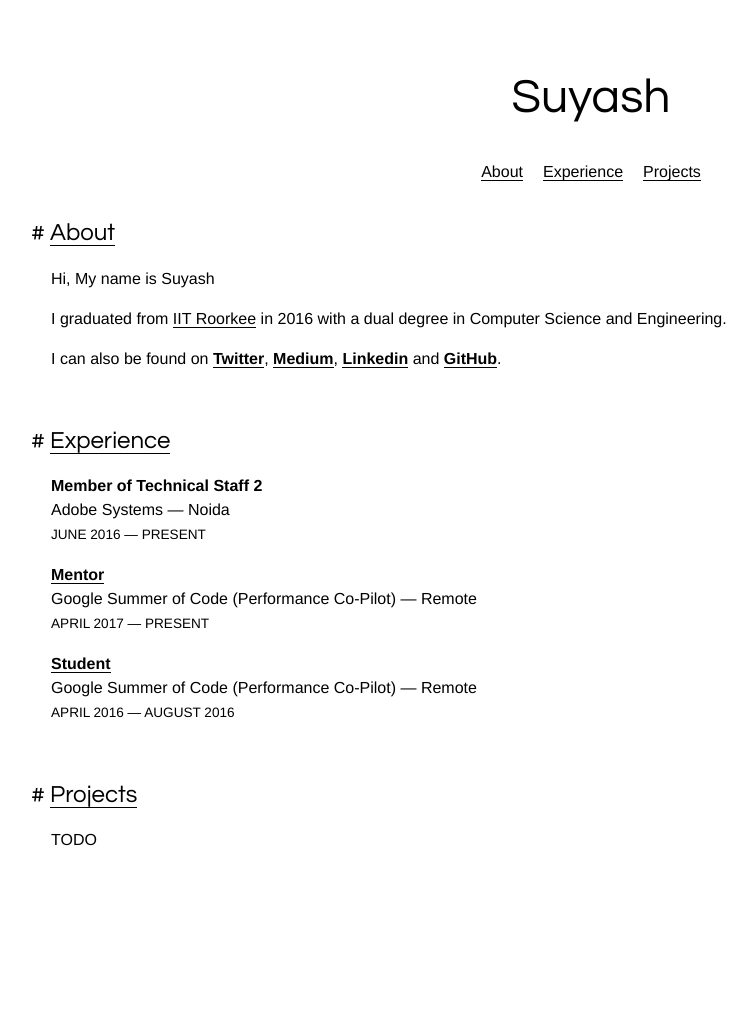
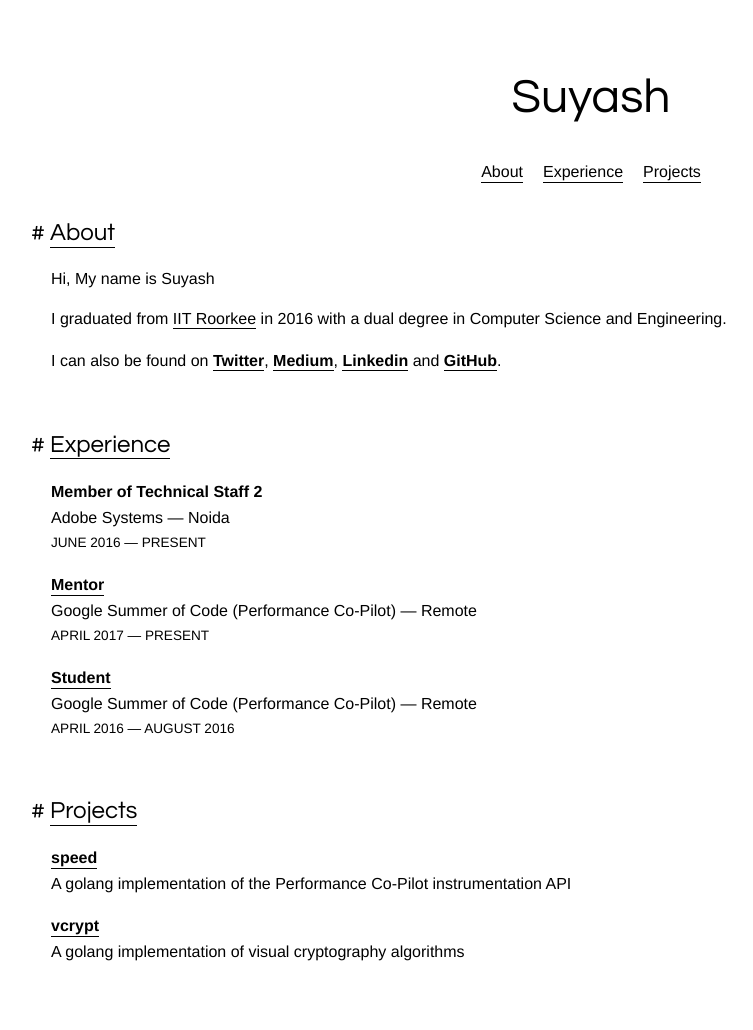
Before and after one commit to suyash/suyash.github.io, a Jekyll site: the page built from index.html, in a window 1280 px wide. Shown: the whole page, without its empty margins (49-802 px from the left). Built offline with Jekyll 4.4.1, drawn with Linux system fonts in a browser that asks for light colours; before the commit the page ends 918 px from its top, so only the background shows below that.

Commit message:
add projects

```diff
--- /dev/null
+++ b/_data/projects.yml
@@ -0,0 +1,7 @@
+- name: speed
+  description: A golang implementation of the Performance Co-Pilot instrumentation API
+  website: https://github.com/performancecopilot/speed
+
+- name: vcrypt
+  description: A golang implementation of visual cryptography algorithms
+  website: https://github.com/suyash/vcrypt
--- a/_includes/projects.md
+++ b/_includes/projects.md
@@ -1,3 +1,8 @@
 ## [Projects](#projects)
 
-TODO
+{% for e in site.data.projects %}
+
+__[{{e.name}}]({{e.website}})__<br>
+{{e.description}}
+
+{% endfor %}
--- a/css/base.scss
+++ b/css/base.scss
@@ -39,6 +39,7 @@ a {
 	color: black;
 	text-decoration: none;
 	line-height: 1.5rem;
+	padding-bottom: 0.1rem;
 	border-bottom: 1px solid black;
 
 	&:hover {
@@ -67,6 +68,11 @@ section {
 	}
 }
 
+
+p strong {
+	line-height: 1.75rem;
+}
+
 #experience {
 	em {
 		font-style: normal;
```
